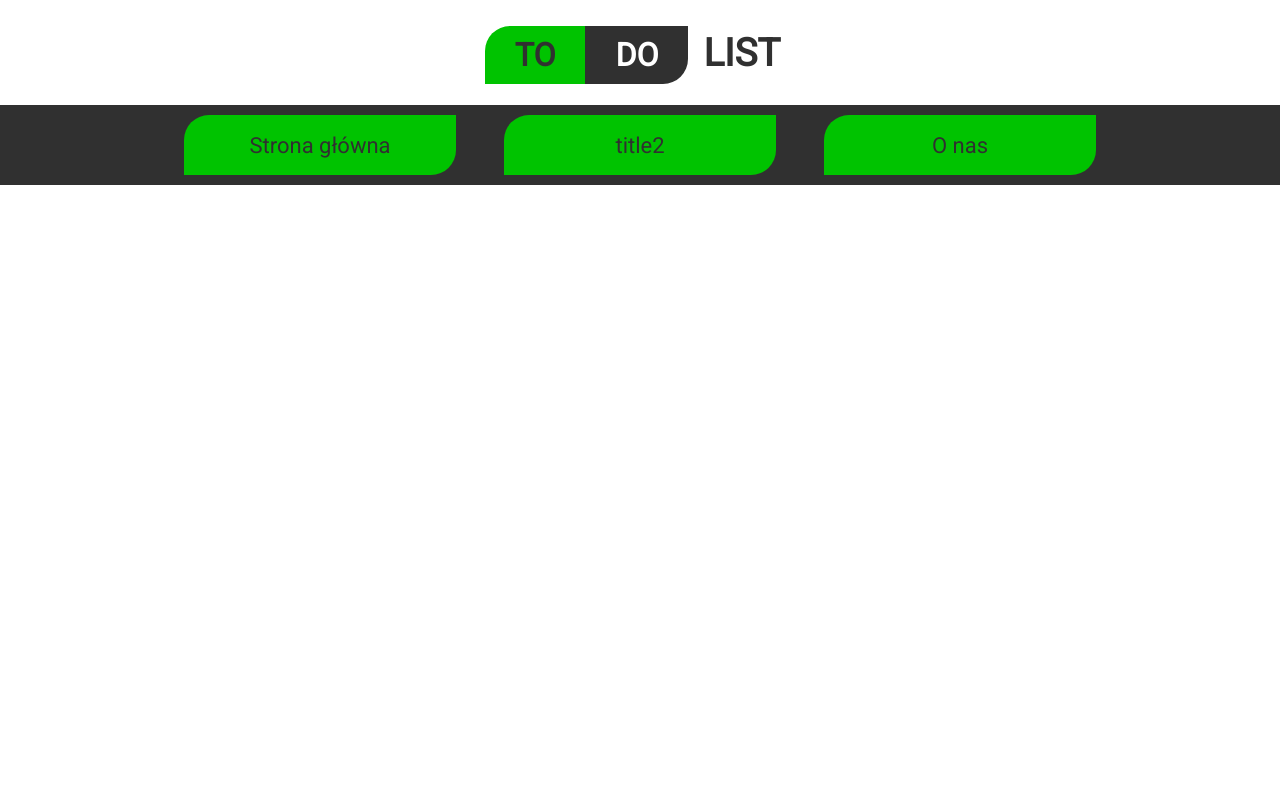
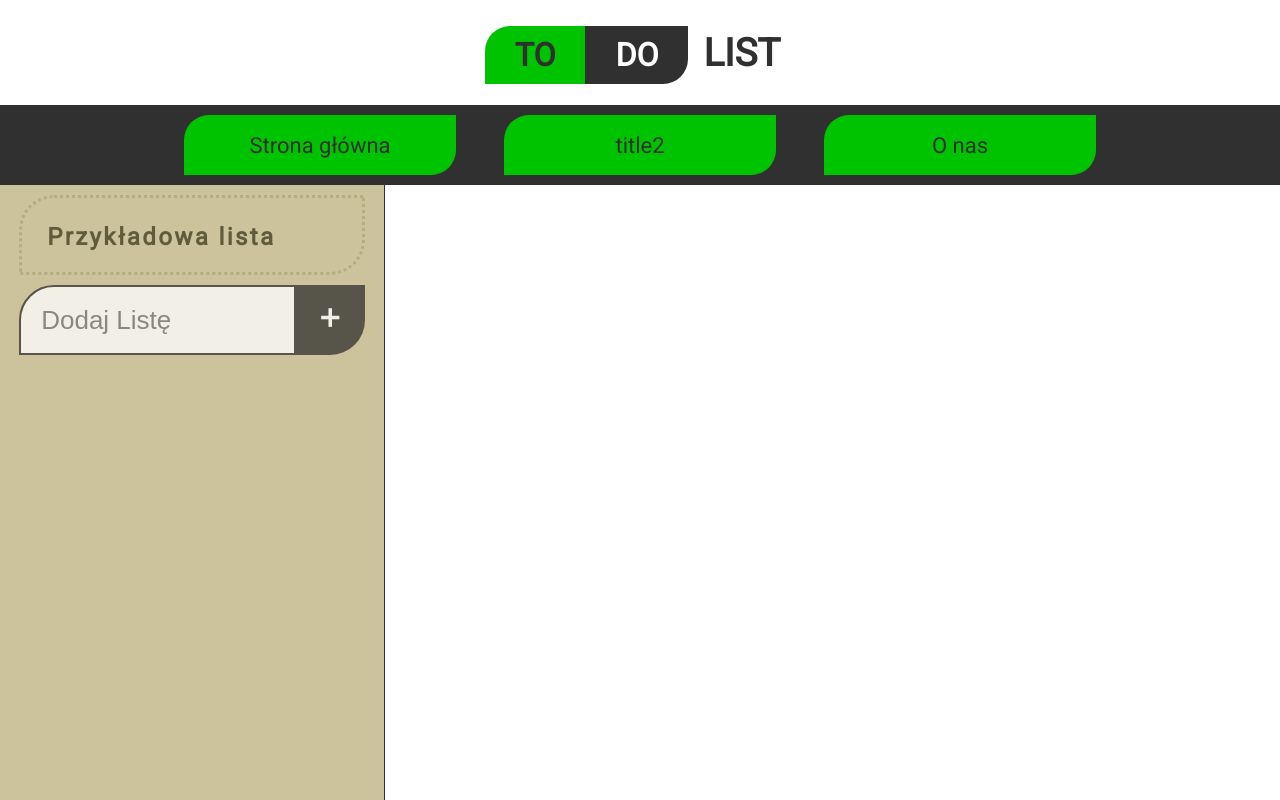
Before and after one commit to songokunr1/Chatbot, a Vue app in the folder chatbotvue/: page / in a window 1280 px wide. Shown: the top 800 px of the page. Built offline with nearby package versions, Linux system fonts and the light colour scheme.

Commit message:
Add side bar

```diff
--- a/chatbotvue/src/App.vue
+++ b/chatbotvue/src/App.vue
@@ -11,6 +11,7 @@
       </div>
     </div>
     <div class="content">
+      <SideBar />
     </div>
     <div class="footer">
       <p>Wiktor Fajkowski 2022. | All rights reserved &copy;</p>
@@ -19,12 +20,12 @@
 </template>
 
 <script>
-  import todoTopics from "todo-topics";
+  import ToDos from "./components/ToDos.vue"
   let menu = [{title: "Strona główna", url: "url"}, {title: "title2", url: "url"}, {title: "O nas", url: "url"}]
-  let optionwidth = `${(100 / menu.length) - 5}%`
   export default {
     name: 'App',
     components: {
+      SideBar: ToDos
     },
     data() {
       return {
@@ -34,7 +35,7 @@
     computed: {
       cssVars() {
         return {
-          '--width': optionwidth
+          '--width': `${(100 / menu.length) - 5}%`
         }
       }
     }
@@ -46,6 +47,7 @@
 
   body{
     margin: 0 !important;
+    height: 100% !important;
   }
   #app {
     font-family: 'Roboto', sans-serif;
@@ -119,10 +121,11 @@
     height: 100px;
     background-color: #303030;
     text-align: center;
-    font-size: 30px;
+    font-size: calc(14px + 1vw);
   }
   .footer > p {
     padding:30px 0;
     color: white;
+    margin:0;
   }
 </style>
--- /dev/null
+++ b/chatbotvue/src/components/ToDos.vue
@@ -0,0 +1,119 @@
+<template>
+    <div id="todoapp">
+        <div class="block">
+            <div class="todolist" v-for="todolist in todolists" :key="todolist.id">
+                {{todolist.title}}
+            </div>
+            <div class="addlist">
+                <input type="text" placeholder="Dodaj Listę" v-model="newlist"/>
+                <button @click="addlist">⁺</button>
+            </div>
+        </div>
+        <div class="block">
+        </div>
+    </div>
+</template>
+
+<script>
+    export default {
+        data() {
+            return {
+                newlist: "",
+                todolists:
+                [
+                    {
+                        title: "Przykładowa lista",
+                        done: false,
+                        content: {},
+                        id: 1
+                    }
+                ]
+            }
+        },
+        methods: {
+            addlist(){
+                this.todolists.push({ title: this.newlist, done:false, content: {}, id: (this.todolists.length + 1)})
+                this.newlist = ""
+            }
+        }
+    }
+</script>
+
+<style>
+    #todoapp{
+        min-height: 700px;
+    }
+    .block{
+        width: calc(70% - 1px);
+        min-height: 700px;
+        float: left;
+    }
+    .block:first-child{
+        width: 30%;
+        background-color: #ccc29b;
+        border-right:1px solid #303030;
+    }
+    .todolist{
+        width: calc(90% - 6px - 50px);
+        height: calc(80px - 6px - 50px);
+        border:3px dotted #b5ad7f;
+        padding:25px;
+        margin:10px 5%;
+        border-radius:35px 0;
+        font-size:24px;
+        color: #605b3d;
+        letter-spacing: 0.1em;
+        font-weight: 600;
+        font-style: normal;
+        transition: all 0.5s linear 100ms;
+    }
+    .todolist:hover{
+        background-color: #b5ad7f;
+        border:solid;
+        cursor: pointer;
+    }
+    .addlist{
+        width: 90%;
+        height: 70px;
+        margin:10px 5%;
+        border-radius:35px 0;
+        opacity: 0.75;
+    }
+    .addlist input{
+        width: calc(75% - 4px - 20px);
+        height: calc(70px - 4px);
+        font-size: 26px;
+        padding: 0 20px;
+        border-radius: 35px 0 0 0;
+        float: left;
+        border: 2px solid #303030;
+    }
+    .addlist input{
+        width: calc(80% - 4px - 40px);
+        height: calc(70px - 4px);
+        font-size: 26px;
+        padding: 0 20px;
+        border-radius: 35px 0 0 0;
+        float: left;
+        border: 2px solid #303030;
+    }
+    .addlist input:focus{
+        box-shadow: 0px 0px 3px 3px #ffffffb5;
+        outline:none;
+    }
+    .addlist button{
+        width:20%;
+        height:70px;
+        border-radius: 0 0 35px 0;
+        border:none;
+        padding: 0;
+        color: white;
+        font-size: 68px;
+        background-color: #303030;
+        transition: all 0.5s linear 100ms;
+    }
+    .addlist button:hover {
+        background-color: black;
+        cursor: pointer;
+    }
+</style>
```
